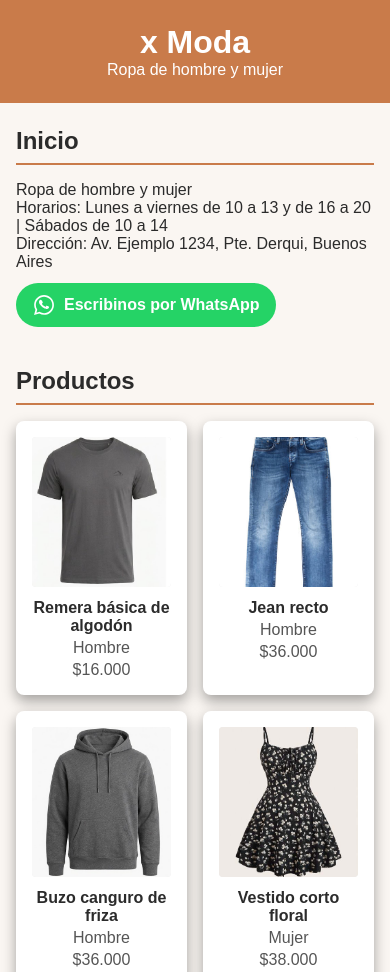
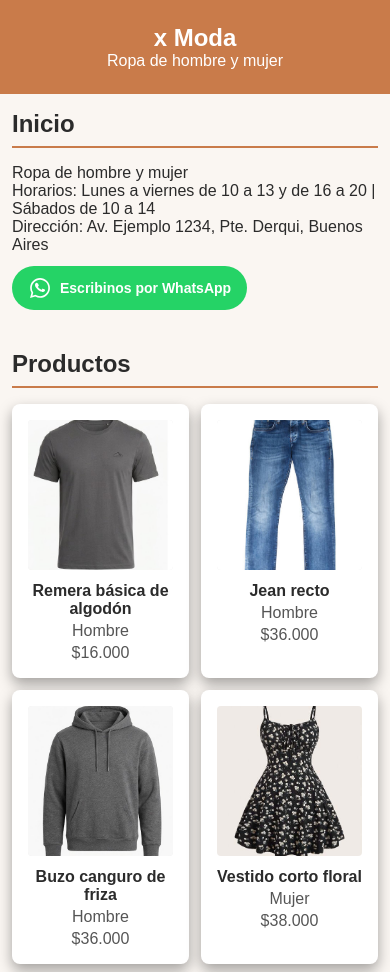
Before and after one commit to rubengonzalez31241/x-moda-demo, a plain HTML site: page index.html in a window 390 px wide. Shown: the top 972 px of the page. Drawn offline with Linux system fonts and the light colour scheme.

Commit message:
Adaptar diseño para pantallas de celular

```diff
--- a/style.css
+++ b/style.css
@@ -123,3 +123,25 @@ h2 {
   cursor: pointer;
   color: #555;
 }
+@media (max-width: 600px) {
+  header h1 {
+    font-size: 24px;
+  }
+
+  main {
+    padding: 16px 12px;
+  }
+
+  #lista-productos {
+    grid-template-columns: repeat(2, 1fr);
+    gap: 12px;
+  }
+
+  .boton-whatsapp span {
+    font-size: 14px;
+  }
+
+  .modal-contenido {
+    padding: 16px;
+  }
+}
```
